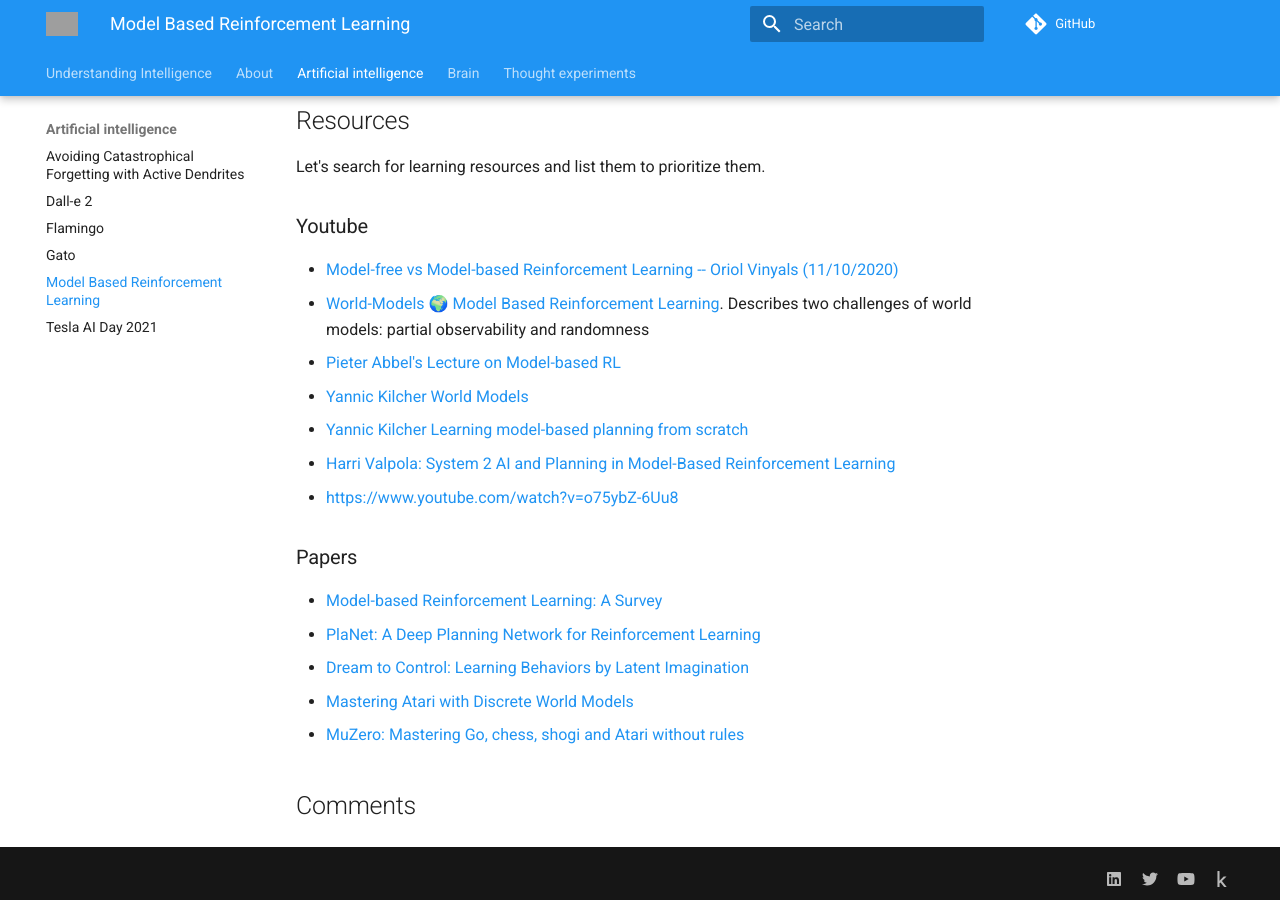
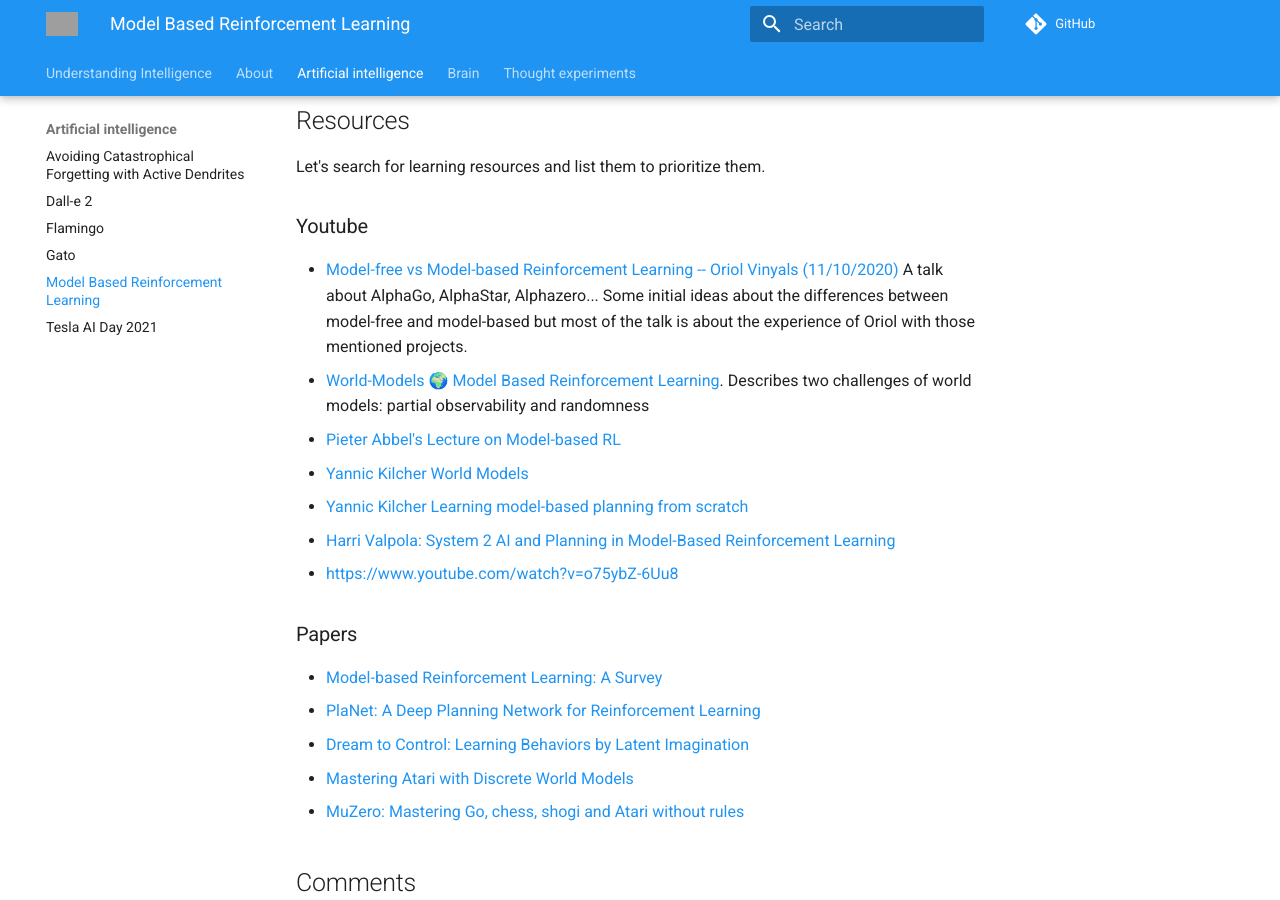
Before and after one commit to ironbar/understanding_intelligence, an MkDocs documentation site: the page built from docs/artificial-intelligence/model-based-rl.md, in a window 1280 px wide and 900 px high, scrolled down 483 px. Built offline with MkDocs 1.6.1 and Material for MkDocs 9.7.7, drawn with Linux system fonts in a browser that asks for light colours; comment, search, counter and statistics services are not loaded; grey boxes are pictures that could not be loaded.

Commit message:
Update model-based-rl.md

```diff
--- a/docs/artificial-intelligence/model-based-rl.md
+++ b/docs/artificial-intelligence/model-based-rl.md
@@ -19,7 +19,7 @@
 
 ### Youtube
 
-- [Model-free vs Model-based Reinforcement Learning -- Oriol Vinyals (11/10/2020)](https://www.youtube.com/watch?v=_rKzhhDRq_4)
+- [Model-free vs Model-based Reinforcement Learning -- Oriol Vinyals (11/10/2020)](https://www.youtube.com/watch?v=_rKzhhDRq_4) A talk about AlphaGo, AlphaStar, Alphazero... Some initial ideas about the differences between model-free and model-based but most of the talk is about the experience of Oriol with those mentioned projects.
 - [World-Models 🌍 Model Based Reinforcement Learning](https://www.youtube.com/watch?v=0MjI2NA_s4c). Describes two challenges of world models: partial observability and randomness
 - [Pieter Abbel's Lecture on Model-based RL](https://www.youtube.com/watch?v=2o1yrkbpcUk)
 - [Yannic Kilcher World Models](https://www.youtube.com/watch?v=dPsXxLyqpfs&t)
```
